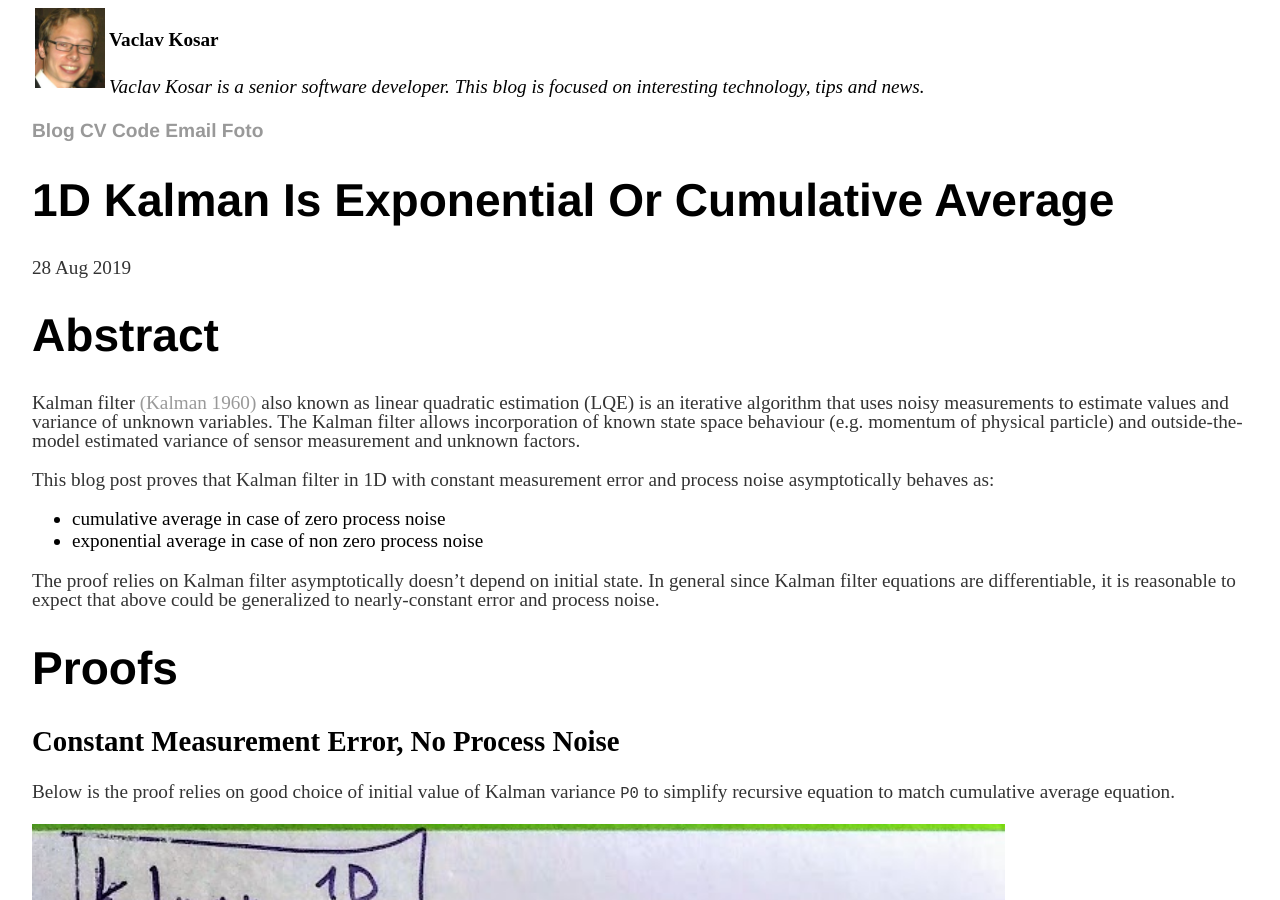
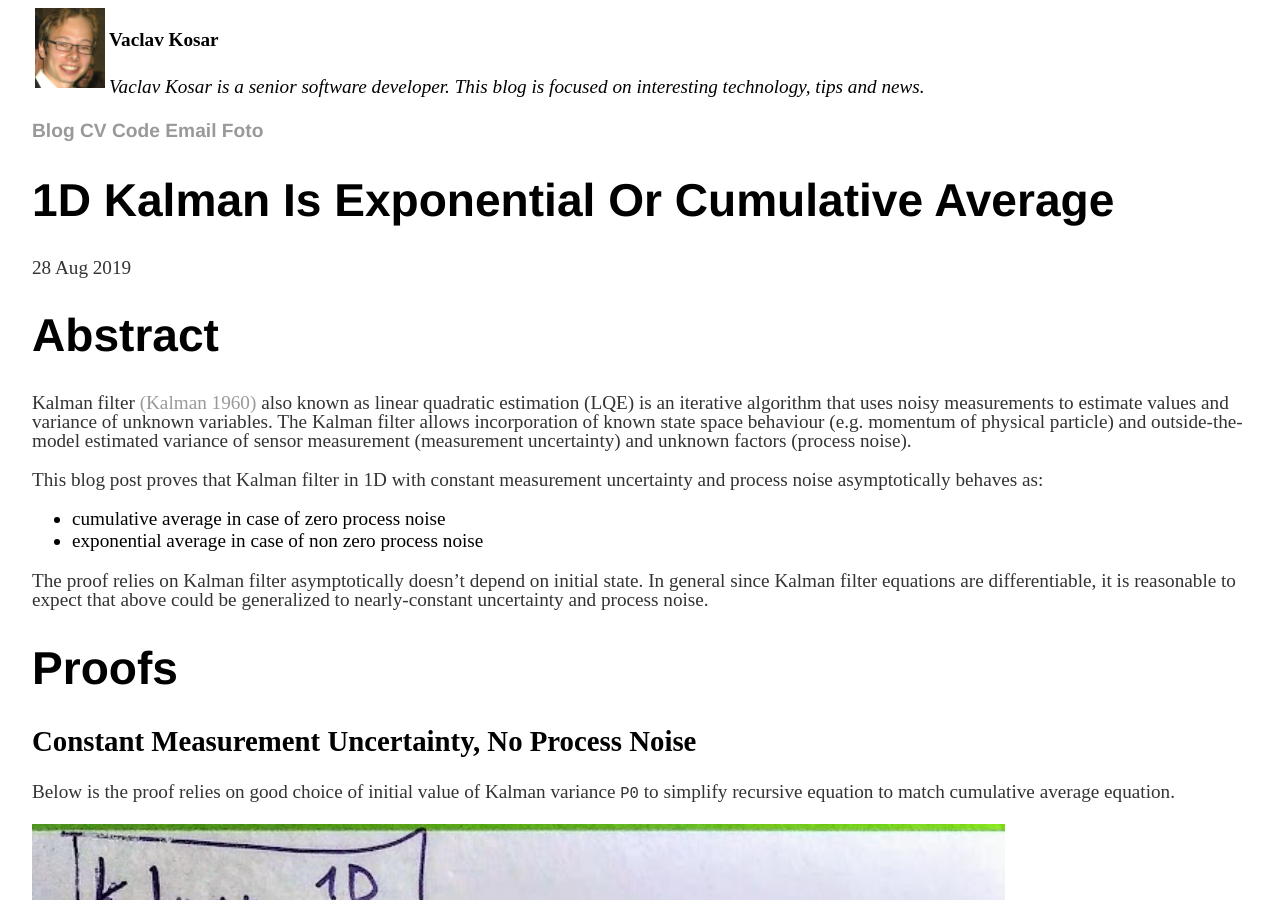
Before and after one commit to vackosar/vackosar.github.io, a Jekyll site: the page built from _posts/2019-08-28-1D-Kalman-Is-Exponential-Or-Cumulative-Average.md, in a window 1280 px wide and 900 px high. Built offline with Jekyll 4.4.1, drawn with Linux system fonts in a browser that asks for light colours; comment, search, counter and statistics services are not loaded; some of the changed text lies outside the part shown.

Commit message:
kalman 1d

````diff
--- a/_posts/2019-08-28-1D-Kalman-Is-Exponential-Or-Cumulative-Average.md
+++ b/_posts/2019-08-28-1D-Kalman-Is-Exponential-Or-Cumulative-Average.md
@@ -5,38 +5,38 @@
 ---
 
 # Abstract
-Kalman filter [(Kalman 1960)](https://www.cs.unc.edu/~welch/kalman/media/pdf/Kalman1960.pdf) also known as linear quadratic estimation (LQE) is an iterative algorithm that uses noisy measurements to estimate values and variance of unknown variables. The Kalman filter allows incorporation of known state space behaviour (e.g. momentum of physical particle) and outside-the-model estimated variance of sensor measurement and unknown factors.
+Kalman filter [(Kalman 1960)](https://www.cs.unc.edu/~welch/kalman/media/pdf/Kalman1960.pdf) also known as linear quadratic estimation (LQE) is an iterative algorithm that uses noisy measurements to estimate values and variance of unknown variables. The Kalman filter allows incorporation of known state space behaviour (e.g. momentum of physical particle) and outside-the-model estimated variance of sensor measurement (measurement uncertainty) and unknown factors (process noise).
 
-This blog post proves that Kalman filter in 1D with constant measurement error and process noise asymptotically behaves as:
+This blog post proves that Kalman filter in 1D with constant measurement uncertainty and process noise asymptotically behaves as:
 
  - cumulative average in case of zero process noise
  - exponential average in case of non zero process noise
 
-The proof relies on Kalman filter asymptotically doesn't depend on initial state. In general since Kalman filter equations are differentiable, it is reasonable to expect that above could be generalized to nearly-constant error and process noise.
+The proof relies on Kalman filter asymptotically doesn't depend on initial state. In general since Kalman filter equations are differentiable, it is reasonable to expect that above could be generalized to nearly-constant uncertainty and process noise.
 
 
 # Proofs
 
-## Constant Measurement Error, No Process Noise
+## Constant Measurement Uncertainty, No Process Noise
 
 Below is the proof relies on good choice of initial value of Kalman variance ```P0``` to simplify recursive equation to match cumulative average equation.
 
-<img alt="Proof Kalman 1d with constant measurement error and no process noise proof" width="80%" src="https://raw.githubusercontent.com/vackosar/vackosar.github.io/master/images/2019-08-28-kalman-1d-without-process-noise-proof.jpg">
+<img alt="Proof Kalman 1d with constant measurement uncertainty and no process noise proof" width="80%" src="https://raw.githubusercontent.com/vackosar/vackosar.github.io/master/images/2019-08-28-kalman-1d-without-process-noise-proof.jpg">
 
 Plot of the convergence.
 
-<img alt="Proof Kalman 1d with constant measurement error and no process noise plot" width="80%" src="https://raw.githubusercontent.com/vackosar/vackosar.github.io/master/images/2019-08-28-kalman-1d-without-process-noise-plot.png">
+<img alt="Proof Kalman 1d with constant measurement uncertainty and no process noise plot" width="80%" src="https://raw.githubusercontent.com/vackosar/vackosar.github.io/master/images/2019-08-28-kalman-1d-without-process-noise-plot.png">
 
 
-## Constant Measurement Error, Constant Process Noise
+## Constant Measurement Uncertainty, Constant Process Noise
 
 Below is the proof relies on setting initial value of Kalman variance ```P0``` such that ```Pk``` becomes constant for recursive equation to match exponential moving average equation.
 
-<img alt="Proof Kalman 1d with constant measurement error and constant process noise proof" width="80%" src="https://raw.githubusercontent.com/vackosar/vackosar.github.io/master/images/2019-08-28-kalman-1d-with-process-noise-proof.jpg">
+<img alt="Proof Kalman 1d with constant measurement uncertainty and constant process noise proof" width="80%" src="https://raw.githubusercontent.com/vackosar/vackosar.github.io/master/images/2019-08-28-kalman-1d-with-process-noise-proof.jpg">
 
 Plot of the convergence.
 
-<img alt="Proof Kalman 1d with constant measurement error and constant process noise plot" width="80%" src="https://raw.githubusercontent.com/vackosar/vackosar.github.io/master/images/2019-08-28-kalman-1d-with-process-noise-plot.png">
+<img alt="Proof Kalman 1d with constant measurement uncertainty and constant process noise plot" width="80%" src="https://raw.githubusercontent.com/vackosar/vackosar.github.io/master/images/2019-08-28-kalman-1d-with-process-noise-plot.png">
 
 
 # References
````
